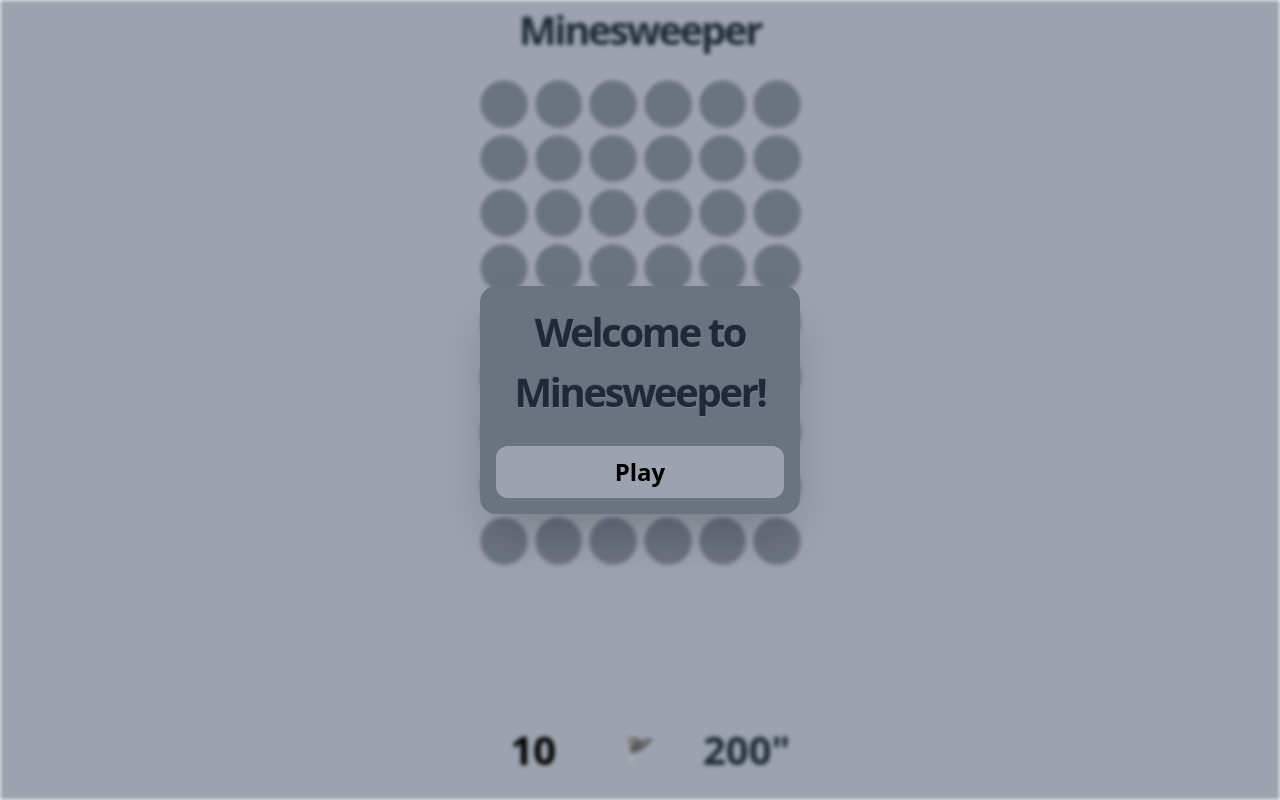
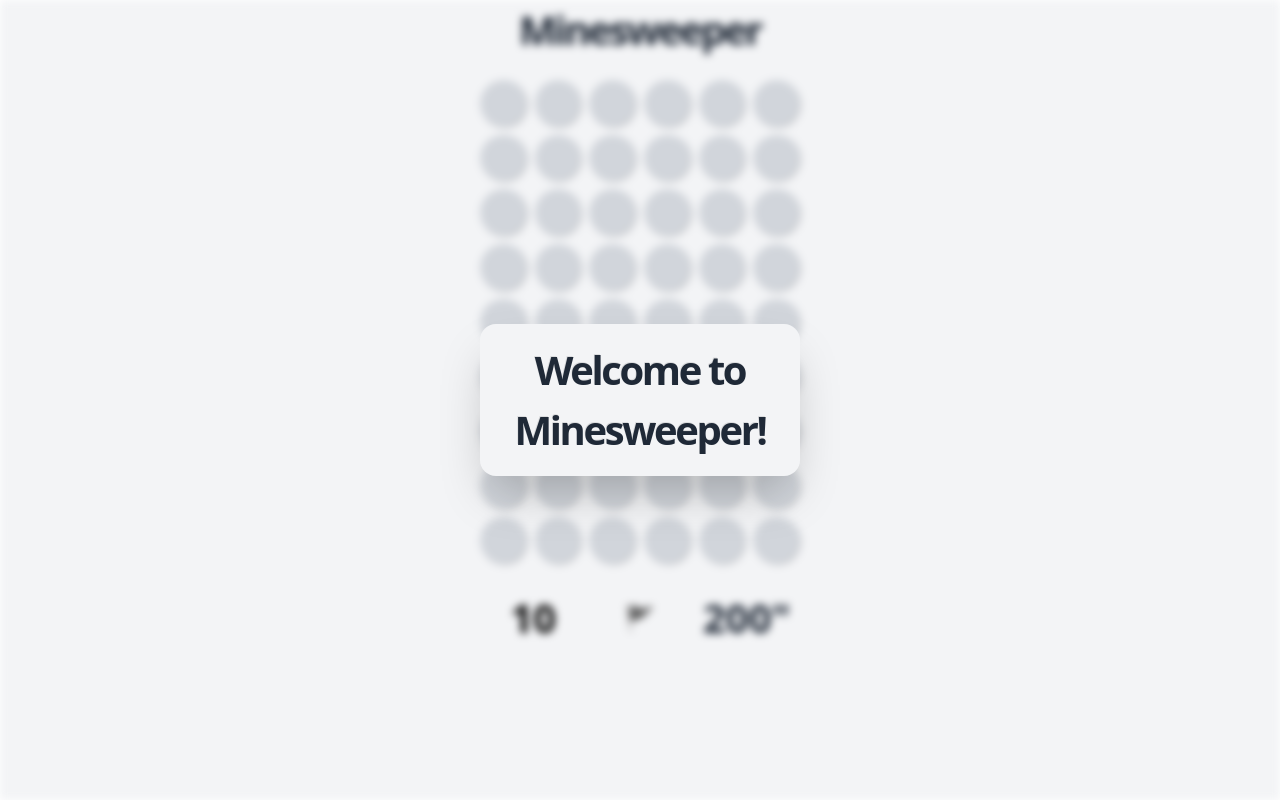
Before and after one commit to carlesba/minesweeper, a Next.js app: page / in a window 1280 px wide. Built offline with nearby package versions, Linux system fonts and the light colour scheme.

Commit message:
fix colors

```diff
--- a/components/Panel.tsx
+++ b/components/Panel.tsx
@@ -8,7 +8,7 @@ function FlagsButton() {
   return (
     <button
       className={`text-[3vh] font-extrabold text-gray-800 text-shadow-texture rounded-full h-full aspect-square ${
-        flagging ? "bg-gray-400 shadow-pushed" : "bg-transparent grayscale"
+        flagging ? "shadow-pushed" : "bg-transparent grayscale"
       }`}
       onClick={toggleFlagging}
     >
--- a/components/Tiles.tsx
+++ b/components/Tiles.tsx
@@ -51,7 +51,7 @@ export const UnCheckedTile = (props: {
   onClick(): void;
 }) => (
   <Tile
-    className="bg-gray-500 shadow-touchable hover:shadow-pushed"
+    className="bg-gray-300 shadow-touchable hover:shadow-pushed"
     id={props.id}
     onClick={props.onClick}
     content={props.flagged ? "🚩" : ""}
--- a/pages/index.tsx
+++ b/pages/index.tsx
@@ -18,48 +18,77 @@ const Title = () => (
   </h1>
 );
 
-function NotificationController(props: { children: React.ReactNode }) {
+function Notification(props: { title: string; children: React.ReactNode }) {
+  return (
+    <div className="w-[40vh] bg-gray-100 p-[2vh] rounded-2xl shadow-2xl flex flex-wrap justify-start items-center flex-col">
+      <h1
+        className="text-[5vh] font-extrabold text-gray-800 text-center text-shadow-texture"
+        style={{ letterSpacing: "-0.3vh" }}
+      >
+        {props.title}
+      </h1>
+      {props.children}
+    </div>
+  );
+}
+
+function ButtonNotification(props: { title: string; onClick: () => void }) {
+  return (
+    <button
+      className="w-full py-2 px-4 bg-gray-300 text-gray-800 shadow-touchable active:shadow-pushed select-none text-[3vh] rounded-xl mt-[3vh] font-bold"
+      onClick={props.onClick}
+    >
+      {props.title}
+    </button>
+  );
+}
+
+function Notifications() {
   const status = useReadGame((s) => s.status);
-  const notificationVisible = status !== "on";
   const dispatch = useDispatchAction();
   const start = () =>
     dispatch({ type: "restart", mines: MINES, seconds: SECONDS, size: SIZE });
 
   return (
-    <div className="transition-all">
+    <Notification
+      title={match(status)
+        .with("win", () => "All cleared!")
+        .with("boom", () => "Mine found!")
+        .with("overtime", () => "Time is up!")
+        .with("idle", () => "Welcome to Minesweeper!")
+        .otherwise(() => "")}
+    >
+      {match(status)
+        .with("win", () => (
+          <ButtonNotification title="Play again" onClick={start} />
+        ))
+        .with("idle", () => "")
+        .otherwise(() => (
+          <ButtonNotification title="Play again" onClick={start} />
+        ))}
+    </Notification>
+  );
+}
+
+function NotificationController(props: { children: React.ReactNode }) {
+  const status = useReadGame((s) => s.status);
+  const notificationVisible = status !== "on";
+
+  return (
+    <div>
       <div
-        style={{
-          transform: notificationVisible ? "translateY(0)" : "translateY(10vh)",
-          transitionDuration: "0.2s",
-        }}
-        className={`fixed top-0 left-0 flex justify-center items-center z-10 h-screen w-screen bg-gray-400 bg-transparent ${
-          notificationVisible ? "opacity-100" : "opacity-0 pointer-events-none"
+        className={`transition-transform fixed top-0 left-0 flex justify-center items-center z-10 h-screen w-screen bg-gray-400 bg-transparent duration-200 ${
+          notificationVisible
+            ? "opacity-100 translate-y-0"
+            : "opacity-0 pointer-events-none translate-y-[10vh]"
         }`}
       >
-        <div className="w-[40vh] bg-gray-500 p-[2vh] rounded-2xl shadow-2xl flex flex-wrap justify-start items-center flex-col ">
-          <h1
-            className="text-[5vh] font-extrabold text-gray-800 text-center text-shadow-texture"
-            style={{ letterSpacing: "-0.3vh" }}
-          >
-            {match(status)
-              .with("win", () => "All cleared!")
-              .with("boom", () => "Mine found!")
-              .with("overtime", () => "Time is up!")
-              .with("idle", () => "Welcome to Minesweeper!")
-              .otherwise(() => "")}
-          </h1>
-          <button
-            className="w-full py-2 px-4 bg-gray-400 text-[3vh] rounded-xl mt-[3vh] font-bold"
-            onClick={start}
-          >
-            {match(status)
-              .with("idle", () => "Play")
-              .otherwise(() => "Play again")}
-          </button>
-        </div>
+        <Notifications />
       </div>
       <div
-        style={notificationVisible ? { filter: "blur(2px)" } : { filter: "" }}
+        className={`filter transition-filter duration-200 ${
+          notificationVisible ? "blur-[0.5vh]" : ""
+        }`}
       >
         {props.children}
       </div>
@@ -70,14 +99,14 @@ function NotificationController(props: { children: React.ReactNode }) {
 export default function Home() {
   return (
     <NotificationController>
-      <div className="h-screen w-screen bg-gray-400 flex flex-wrap justify-between items-center flex-col">
+      <div className="h-screen w-screen bg-gray-100 flex flex-wrap justify-start items-center flex-col">
         <div className="h-[10vh] w-[40vh]">
           <Title />
         </div>
-        <div className="h-[80vh] w-[40vh]">
+        <div className="w-[40vh]">
           <Board />
         </div>
-        <div className="h-[10vh] w-[40vh]">
+        <div className="w-[40vh] pt-[3vh]">
           <Panel />
         </div>
       </div>
```
